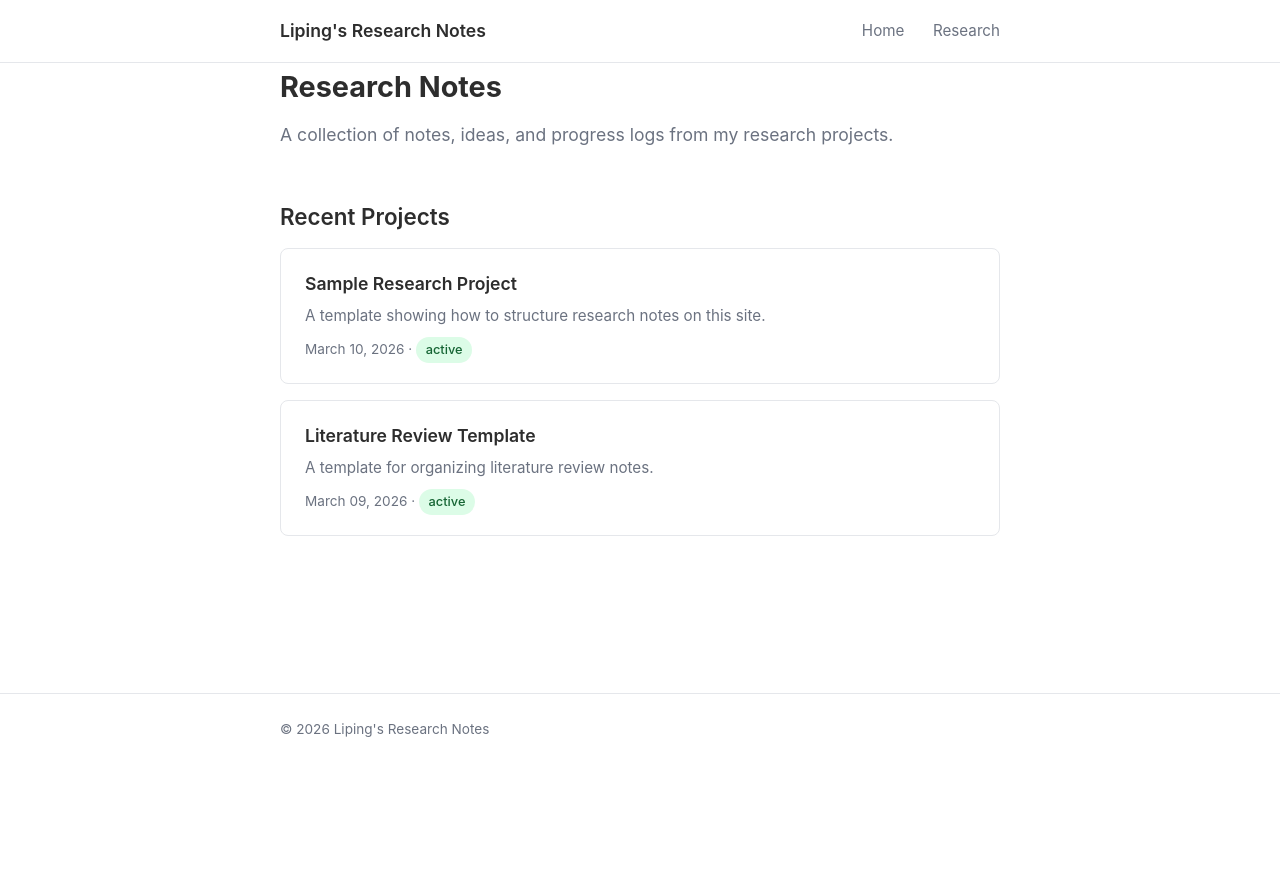
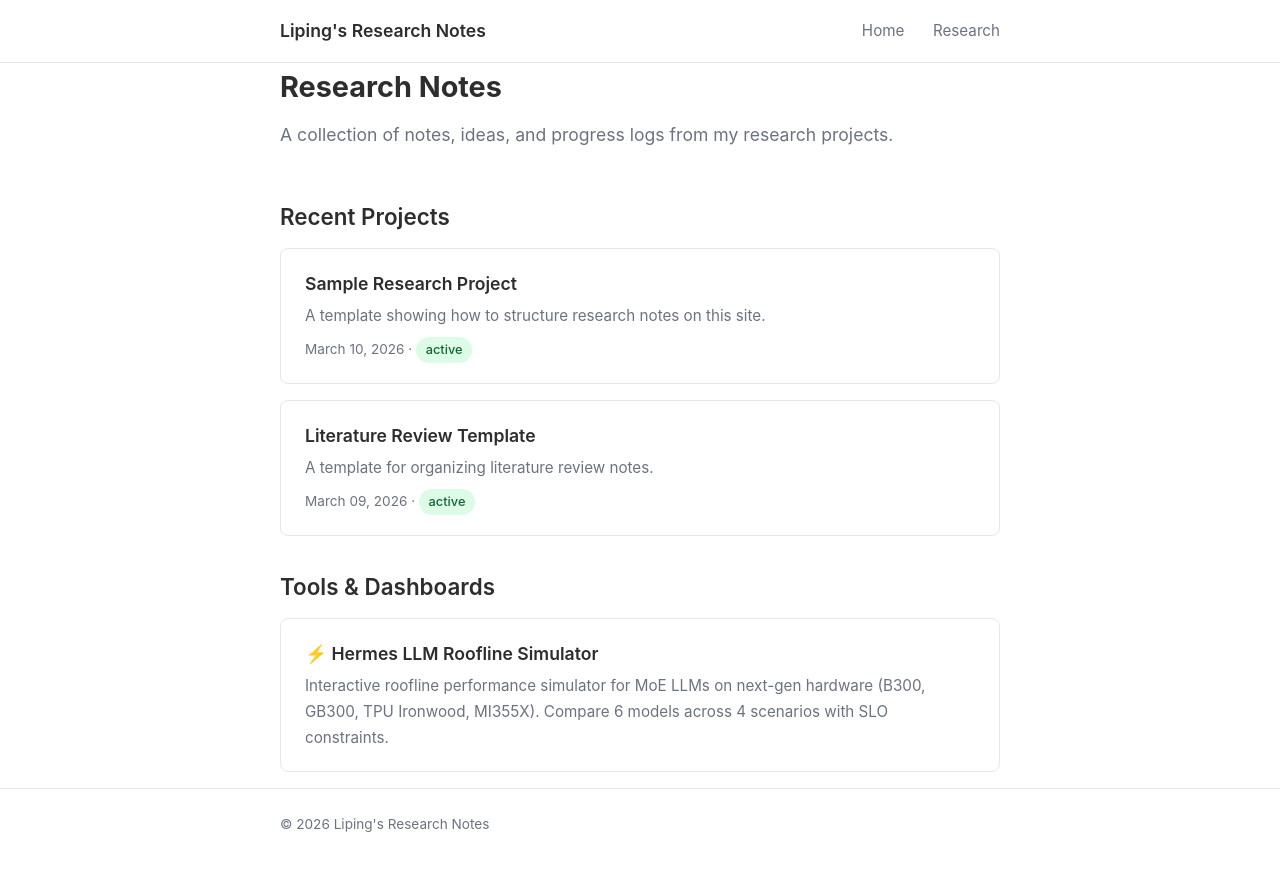
Before and after one commit to zhanglpg/zhanglpg.github.io, a Jekyll site: the page built from index.html, in a window 1280 px wide. Shown: the top 871 px of the page. Built offline with Jekyll 4.4.1, drawn with Linux system fonts in a browser that asks for light colours.

Commit message:
Add LLM Roofline Simulator link to homepage

```diff
--- a/index.html
+++ b/index.html
@@ -24,6 +24,16 @@ title: Home
   {% endfor %}
 </ul>
 
+<h2>Tools &amp; Dashboards</h2>
+<ul class="project-list">
+  <li>
+    <a href="{{ '/hermes-llm-roofline-sim/' | relative_url }}">
+      <div class="title">⚡ Hermes LLM Roofline Simulator</div>
+      <div class="summary">Interactive roofline performance simulator for MoE LLMs on next-gen hardware (B300, GB300, TPU Ironwood, MI355X). Compare 6 models across 4 scenarios with SLO constraints.</div>
+    </a>
+  </li>
+</ul>
+
 {% if site.research.size > 5 %}
 <p><a href="{{ '/research/' | relative_url }}">View all projects &rarr;</a></p>
 {% endif %}
```
